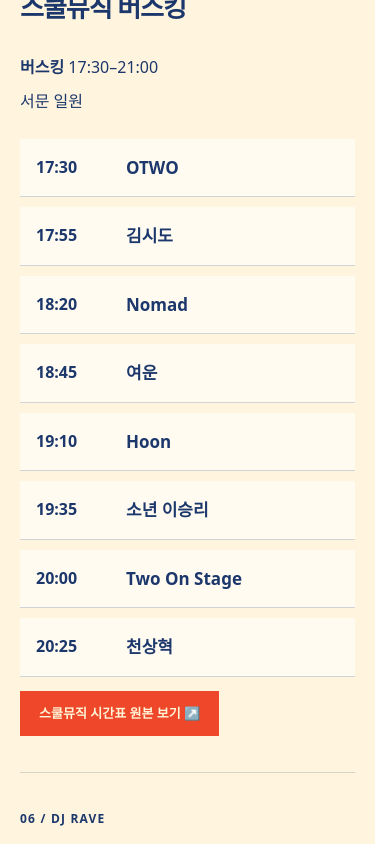
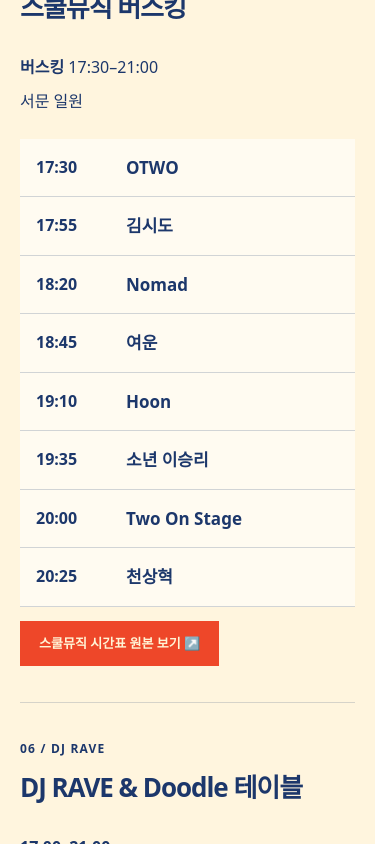
Before and after one commit to lemngu/market-tonight, a Next.js app: page /festival in a window 390 px wide. Shown: the part 2920-3764 px from the top of the page. Built offline with nearby package versions, Linux system fonts and the light colour scheme; no server answers.

Commit message:
Remove gaps from mobile performer schedules

```diff
--- a/src/app/(frontend)/event-updates.css
+++ b/src/app/(frontend)/event-updates.css
@@ -245,3 +245,5 @@ html:has(.festival-detail-page) { scroll-behavior: smooth; }
 
 .detail-shell .detail-page-heading { margin-top: 24px; margin-bottom: 24px; }
 .festival-section-tabs { padding-right: 0; }
+
+.schedule-mobile.performer-list { gap: 0; }
```
Also changed, not shown: 22 other files (tests, documents, lock files or other folders).
